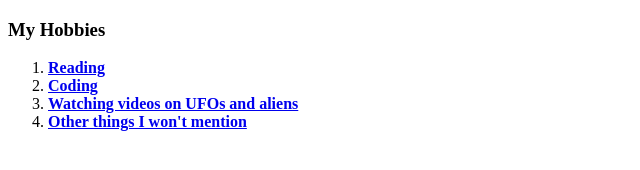
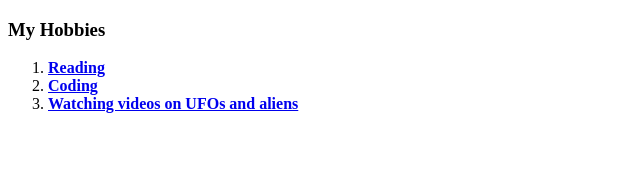
Before and after one commit to Chikron/myresume, a plain HTML site: page hobbies.html in a window 1280 px wide. Shown: the whole page, without its empty margins (0-640 px from the left). Drawn offline with Linux system fonts and the light colour scheme.

Commit message:
Update hobbies.html

```diff
--- a/hobbies.html
+++ b/hobbies.html
@@ -12,7 +12,6 @@
     <li><a href="https://www.audible.com/"><strong>Reading</strong></a></li>
     <li><a href="https://www.udemy.com/"><strong>Coding</strong></a></li>
     <li><a href="https://www.youtube.com/channel/UCIjriXs2YqTYkNtWHAdUK2A"><strong>Watching videos on UFOs and aliens</strong></a></li>
-    <li><a href="https://tenor.com/view/its-classified-tom-cruise-classified-private-secret-gif-9579704"><strong>Other things I won't mention</strong></a></li>
   </ol>
 </body>
 
```
